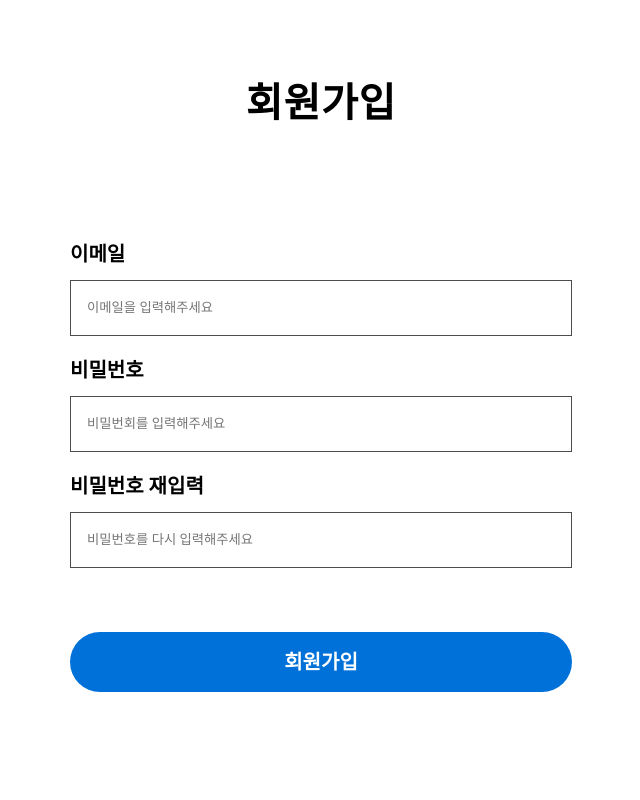
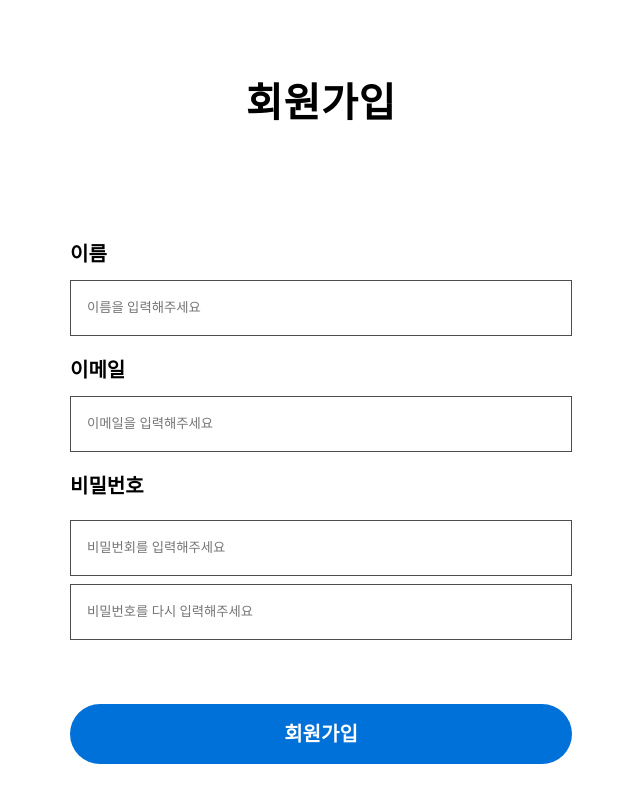
Before and after one commit to BSSM-Musinsap/F-E, a React (Vite) app: page /signup in a window 1280 px wide. Shown: the whole page, without its empty margins (319-959 px from the left). Built offline with nearby package versions, Linux system fonts and the light colour scheme; a web font is replaced by a local one.

Commit message:
feat: add Signup name section

```diff
--- a/src/pages/userPages/signup/Signup.jsx
+++ b/src/pages/userPages/signup/Signup.jsx
@@ -11,6 +11,11 @@ const Signup = () => {
 
                 <section className={"inputs"}>
                     <div className={"signup-input"}>
+                        <p>이름</p>
+                        <Input type={"text"} text={"이름을 입력해주세요"} class={"signup"}/>
+                    </div>
+
+                    <div className={"signup-input"}>
                         <p>이메일</p>
                         <Input type={"text"} text={"이메일을 입력해주세요"} class={"signup"}/>
                     </div>
@@ -18,10 +23,6 @@ const Signup = () => {
                     <div className={"signup-input"}>
                         <p>비밀번호</p>
                         <Input type={"password"} text={"비밀번회를 입력해주세요"} class={"signup"}/>
-                    </div>
-
-                    <div className={"signup-input"}>
-                        <p>비밀번호 재입력</p>
                         <Input type={"password"} text={"비밀번호를 다시 입력해주세요"} class={"signup"}/>
                     </div>
 
--- a/src/pages/userPages/signup/signup.css
+++ b/src/pages/userPages/signup/signup.css
@@ -55,9 +55,14 @@
     margin-bottom: 64px;
 }
 
+#signup .inputs .signup-input:nth-child(3) .signup:last-child {
+    margin-top: 8px;
+}
+
 #signup .inputs .signup-input:nth-child(4) {
     margin-bottom: 32px;
 }
+
 #signup .inputs .notMember p{
     position: absolute;
 
```
